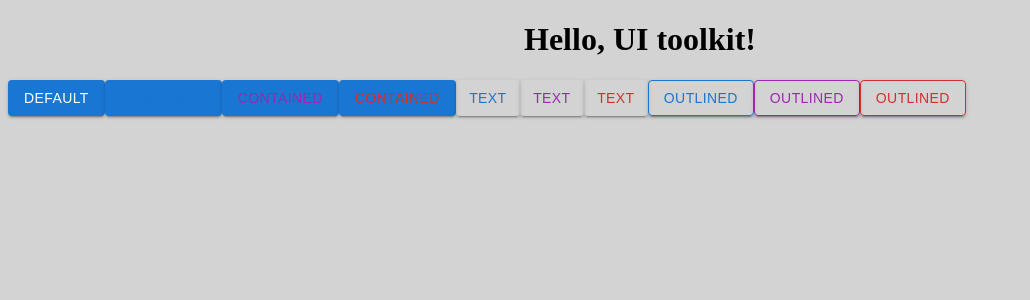
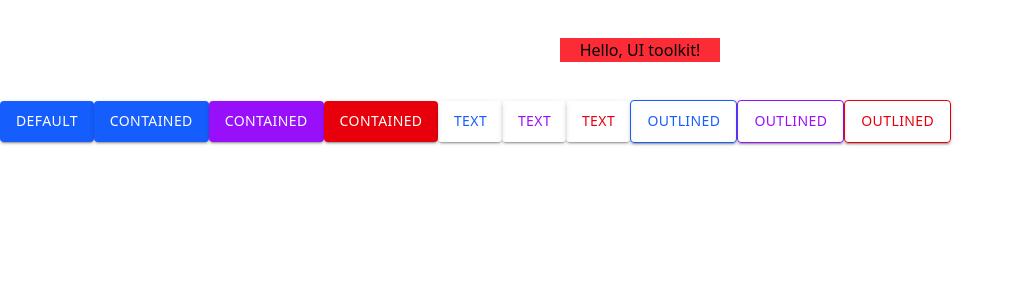
Before and after one commit to IslamSolimanInnowise/custom-components-lib, a React app: page / in a window 1280 px wide. Shown: the top 300 px of the page, without its empty margins (0-1030 px from the left). Built offline with nearby package versions, Linux system fonts and the light colour scheme.

Commit message:
feat: add tailwind instead of css modules, also add twMerge and clsx

```diff
--- /dev/null
+++ b/postcss.config.mjs
@@ -0,0 +1,6 @@
+const config = {
+  plugins: {
+    "@tailwindcss/postcss": {},
+  },
+};
+export default config;
--- a/src/App.tsx
+++ b/src/App.tsx
@@ -1,10 +1,12 @@
-import classes from "./app.module.css";
+// import classes from "./app.module.css";
 import Button from "./components/Button/Button";
 
 const App: React.FC = () => {
   return (
     <div>
-      <h1 className={classes.h1}>Hello, UI toolkit!</h1>
+      <h1 className="bg-red-500 m-9.5 mx-auto w-40 text-center">
+        Hello, UI toolkit!
+      </h1>
       {/* Button Component */}
       <Button>Default</Button>
       <Button variant="contained" color="primary">
@@ -13,7 +15,11 @@ const App: React.FC = () => {
       <Button variant="contained" color="secondary">
         Contained
       </Button>
-      <Button variant="contained" color="error">
+      <Button
+        variant="contained"
+        color="error"
+        className="This-is-a-custom-class"
+      >
         Contained
       </Button>
       <Button variant="text" color="primary">
--- a/src/app.module.css
+++ /dev/null
@@ -1,3 +0,0 @@
-.h1 {
-    text-align: center;
-}
--- a/src/components/Button/Button.tsx
+++ b/src/components/Button/Button.tsx
@@ -1,5 +1,7 @@
+import clsx from "clsx";
 import React from "react";
-import classes from "./button.module.css";
+import { twMerge } from "tailwind-merge";
+// import classes from "./button.module.css";
 
 interface ButtonProps extends React.ButtonHTMLAttributes<HTMLButtonElement> {
   variant?: "text" | "contained" | "outlined";
@@ -9,13 +11,43 @@ interface ButtonProps extends React.ButtonHTMLAttributes<HTMLButtonElement> {
 
 const Button: React.FC<ButtonProps> = ({
   variant = "contained",
-  color = "",
+  color = "primary",
   className = "",
   ...props
 }) => {
+  const baseClasses =
+    "inline-flex items-center justify-center box-border border-0 outline-0 m-0 cursor-pointer align-middle no-underline font-medium text-sm leading-[1.75] tracking-[0.02857em] uppercase min-w-16 rounded-sm shadow-[0px_3px_1px_-2px_rgba(0,0,0,0.2),0px_2px_2px_0px_rgba(0,0,0,0.14),0px_1px_5px_0px_rgba(0,0,0,0.12)] hover:shadow-[0px_2px_4px_-1px_rgba(0,0,0,0.2),0px_4px_5px_0px_rgba(0,0,0,0.14),0px_1px_10px_0px_rgba(0,0,0,0.12)] active:shadow-[0px_5px_5px_-3px_rgba(0,0,0,0.2),0px_8px_10px_1px_rgba(0,0,0,0.14),0px_3px_14px_2px_rgba(0,0,0,0.12)]";
+
+  const variantClasses = {
+    contained: "py-2 px-4 text-white",
+    text: "py-2 px-2",
+    outlined: "py-2 px-4 border border-current",
+  };
+
+  const colorClasses = {
+    primary: {
+      contained: "bg-blue-600 hover:bg-blue-700",
+      text: "text-blue-600 hover:bg-blue-100",
+      outlined: "text-blue-600 hover:bg-blue-100",
+    },
+    secondary: {
+      contained: "bg-purple-600 hover:bg-purple-700",
+      text: "text-purple-600 hover:bg-purple-100",
+      outlined: "text-purple-600 hover:bg-purple-100",
+    },
+    error: {
+      contained: "bg-red-600 hover:bg-red-700",
+      text: "text-red-600 hover:bg-red-100",
+      outlined: "text-red-600 hover:bg-red-100",
+    },
+  };
+
   return (
     <button
-      className={`${classes.btn} ${classes[variant]} ${classes[color]} ${className}`}
+      className={twMerge(
+        baseClasses,
+        clsx(variantClasses[variant], colorClasses[color][variant], className)
+      )}
       {...props}
     >
       {props.children}
--- a/src/components/Button/button.module.css
+++ /dev/null
@@ -1,76 +0,0 @@
-.btn {
-    display: inline-flex;
-    align-items: center;
-    justify-content: center;
-    box-sizing: border-box;
-    outline: 0;
-    margin: 0;
-    cursor: pointer;
-    vertical-align: middle;
-    text-decoration: none;
-    font-weight: 500;
-    font-size: 0.875rem;
-    line-height: 1.75;
-    letter-spacing: 0.02857em;
-    text-transform: uppercase;
-    min-width: 64px;
-    border: 0;
-    border-radius: 4px;
-    box-shadow: 0px 3px 1px -2px rgba(0, 0, 0, 0.2), 0px 2px 2px 0px rgba(0, 0, 0, 0.14), 0px 1px 5px 0px rgba(0, 0, 0, 0.12);
-    --variant-textColor: #1976d2;
-    --variant-outlinedColor: #1976d2;
-    --variant-outlinedBorder: rgba(25, 118, 210, 0.5);
-    --variant-containedColor: #fff;
-    --variant-containedBg: #1976d2;
-    --color-primary: #1976d2;
-    --color-secondary: #9c27b0;
-    --color-error: #d32f2f;
-    transition: background-color 250ms cubic-bezier(0.4, 0, 0.2, 1) 0ms, box-shadow 250ms cubic-bezier(0.4, 0, 0.2, 1) 0ms, border-color 250ms cubic-bezier(0.4, 0, 0.2, 1) 0ms;
-
-    &:hover {
-        box-shadow: 0px 2px 4px -1px rgba(0, 0, 0, 0.2), 0px 4px 5px 0px rgba(0, 0, 0, 0.14), 0px 1px 10px 0px rgba(0, 0, 0, 0.12);
-        --variant-containedBg: #1565c0;
-        --variant-textBg: rgba(25, 118, 210, 0.04);
-        --variant-outlinedBorder: #1976d2;
-        --variant-outlinedBg: rgba(25, 118, 210, 0.04);
-    }
-
-    &:active {
-        box-shadow: 0px 5px 5px -3px rgba(0, 0, 0, 0.2), 0px 8px 10px 1px rgba(0, 0, 0, 0.14), 0px 3px 14px 2px rgba(0, 0, 0, 0.12);
-    }
-}
-
-.btn.contained {
-    padding: 6px 16px;
-    color: var(--variant-containedColor);
-    background-color: var(--variant-containedBg);
-}
-
-.btn.text {
-    padding: 6px 8px;
-    color: var(--variant-textColor);
-    background-color: var(--variant-textBg);
-}
-
-.btn.outlined {
-    padding: 5px 15px;
-    border: 1px solid var(--variant-outlinedColor);
-    border-color: var(--variant-outlinedBorder, #1976d2);
-    background-color: var(--variant-outlinedBg);
-    color: var(--variant-outlinedColor);
-}
-
-.btn.primary {
-    color: var(--color-primary);
-    border-color: var(--color-primary);
-}
-
-.btn.secondary {
-    color: var(--color-secondary);
-    border-color: var(--color-secondary);
-}
-
-.btn.error {
-    color: var(--color-error);
-    border-color: var(--color-error)
-}
--- a/src/index.css
+++ b/src/index.css
@@ -1,3 +1 @@
-body {
-    background-color: lightgray;
-}
+@import "tailwindcss";
--- /dev/null
+++ b/tailwind.config.js
@@ -0,0 +1,9 @@
+const tailwindConfig = {
+  content: ["./src/**/*.{ts,tsx}", "./public/index.html"],
+  theme: {
+    extend: {},
+  },
+  plugins: [],
+};
+
+export default tailwindConfig;
--- a/webpack.config.ts
+++ b/webpack.config.ts
@@ -27,6 +27,14 @@ const config: webpack.Configuration & DevServerConfiguartion = {
         use: [
           "style-loader",
           { loader: "css-loader", options: { esModule: false } },
+          {
+            loader: "postcss-loader",
+            options: {
+              postcssOptions: {
+                plugins: ["postcss-preset-env"],
+              },
+            },
+          },
         ],
       },
       {
```
Also changed, not shown: package.json (+11 -2 lines), 1 other file (tests, documents, lock files or other folders).
